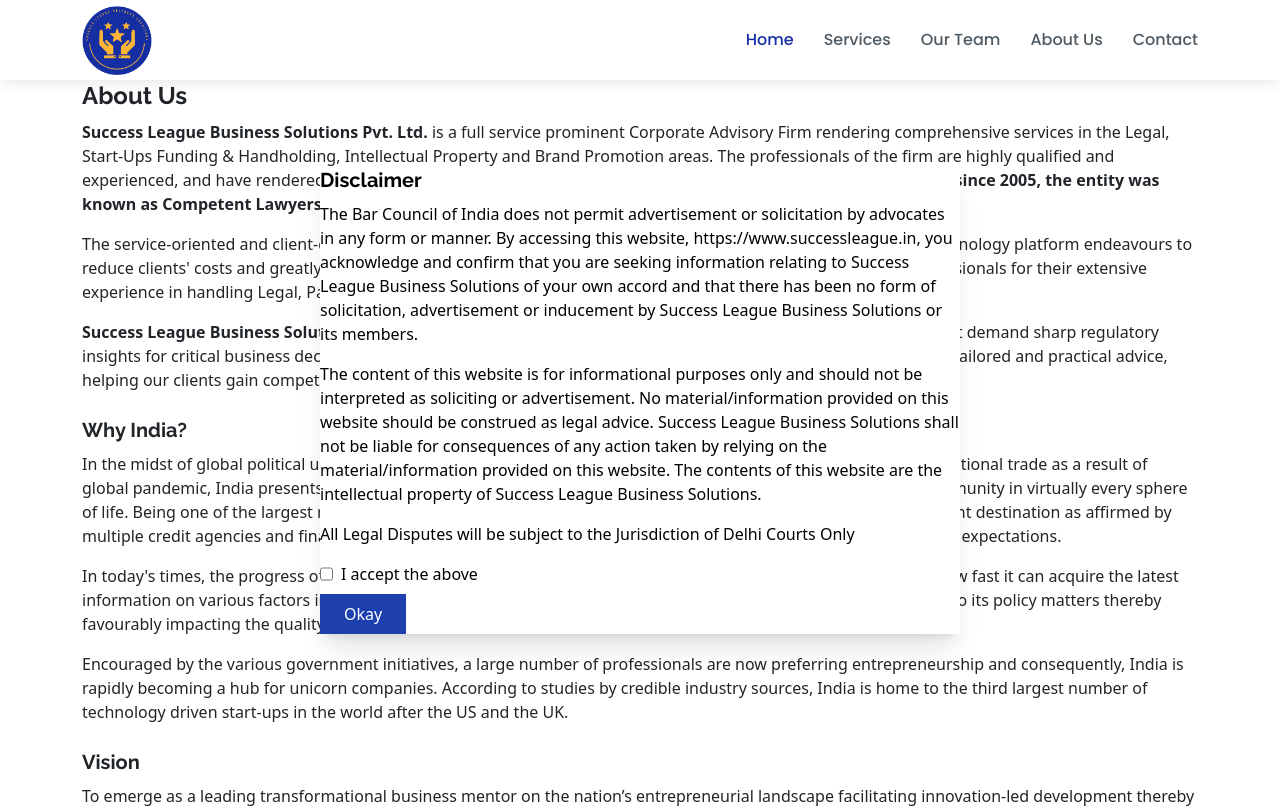
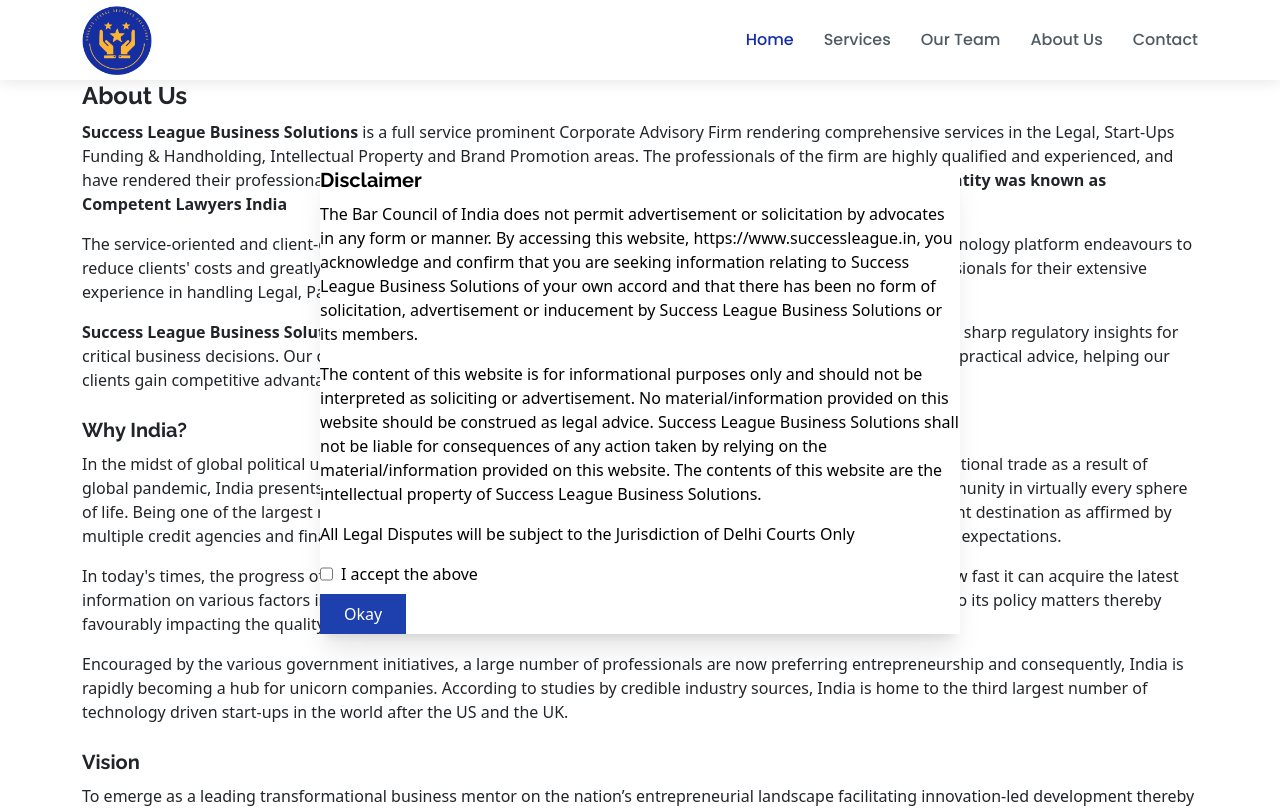
Before and after one commit to PradyumnaGarg/success-league, an Angular app: page /about-us in a window 1280 px wide. Shown: the top 808 px of the page. Built offline with nearby package versions, Linux system fonts and the light colour scheme.

Commit message:
new image

```diff
--- a/src/app/components/about-us/about-us.component.html
+++ b/src/app/components/about-us/about-us.component.html
@@ -1,16 +1,16 @@
 <div class="container mt-[70px] mb-20">
     <h1 class="text-2xl mt-20 font-bold">About Us</h1>
     <p>
-        <b>Success League Business Solutions Pvt. Ltd.</b> is a full service prominent Corporate Advisory Firm rendering comprehensive services in the Legal, Start-Ups Funding & Handholding, Intellectual Property and Brand Promotion areas.
+        <b>Success League Business Solutions</b> is a full service prominent Corporate Advisory Firm rendering comprehensive services in the Legal, Start-Ups Funding & Handholding, Intellectual Property and Brand Promotion areas.
         The professionals of the firm are highly qualified and experienced, and have rendered their professional services to some of the finest companies in their sectors.
-        <b>Earlier, since 2005, the entity was known as Competent Lawyers India Pvt. Ltd.</b>
+        <b>Earlier, since 2005, the entity was known as Competent Lawyers India</b>
     </p>
     <p>
         The service-oriented and client-dedicated team of professionals operating under a highly secure and safe digital technology platform endeavours to reduce clients' costs and greatly increase the work process efficiency.
         The firm balances and benches upon its professionals for their extensive experience in handling Legal, Para Legal and Research assignments in the Globally Competitive Legal environment.
     </p>
     <p>
-        <b>Success League Business Solutions Pvt. Ltd.</b> has been the trusted adviser of multinational and local companies that demand sharp regulatory insights for critical business decisions.
+        <b>Success League Business Solutions</b> has been the trusted adviser of multinational and local companies that demand sharp regulatory insights for critical business decisions.
         Our commitment to excellence and innovative thinking enables us to provide tailored and practical advice, helping our clients gain competitive advantage in their respective fields of operations.
     </p>
     <h2 class="text-xl mt-4 font-bold">Why India?</h2>
--- a/src/app/services/team.service.ts
+++ b/src/app/services/team.service.ts
@@ -11,7 +11,7 @@ export class TeamService {
     {
       id: 'dinesh-sahrawat',
       name: 'Dinesh Sahrawat',
-      image: null,
+      image: 'assets/img/Dinesh.jpg',
       degrees: '(L.L.M, M.A., PGDIPR, PGDFT, PGDCA)',
       descriptionMini: `Mr. Dinesh is a Senior Attorney practicing with the Hon'ble High Court of Delhi
       with hands on experience in handling matters relating to Banking, Leasing, Finance,
--- a/src/assets/css/style.scss
+++ b/src/assets/css/style.scss
@@ -1032,7 +1032,7 @@ body {
   }
 
   .team .member img {
-    max-width: 50%;
+    max-width: 60%;
     border-radius: 25%;
     height: 200px;
     margin: 0 0 30px 0;
```
Also changed, not shown: src/assets/img/Dinesh.jpg (added).
